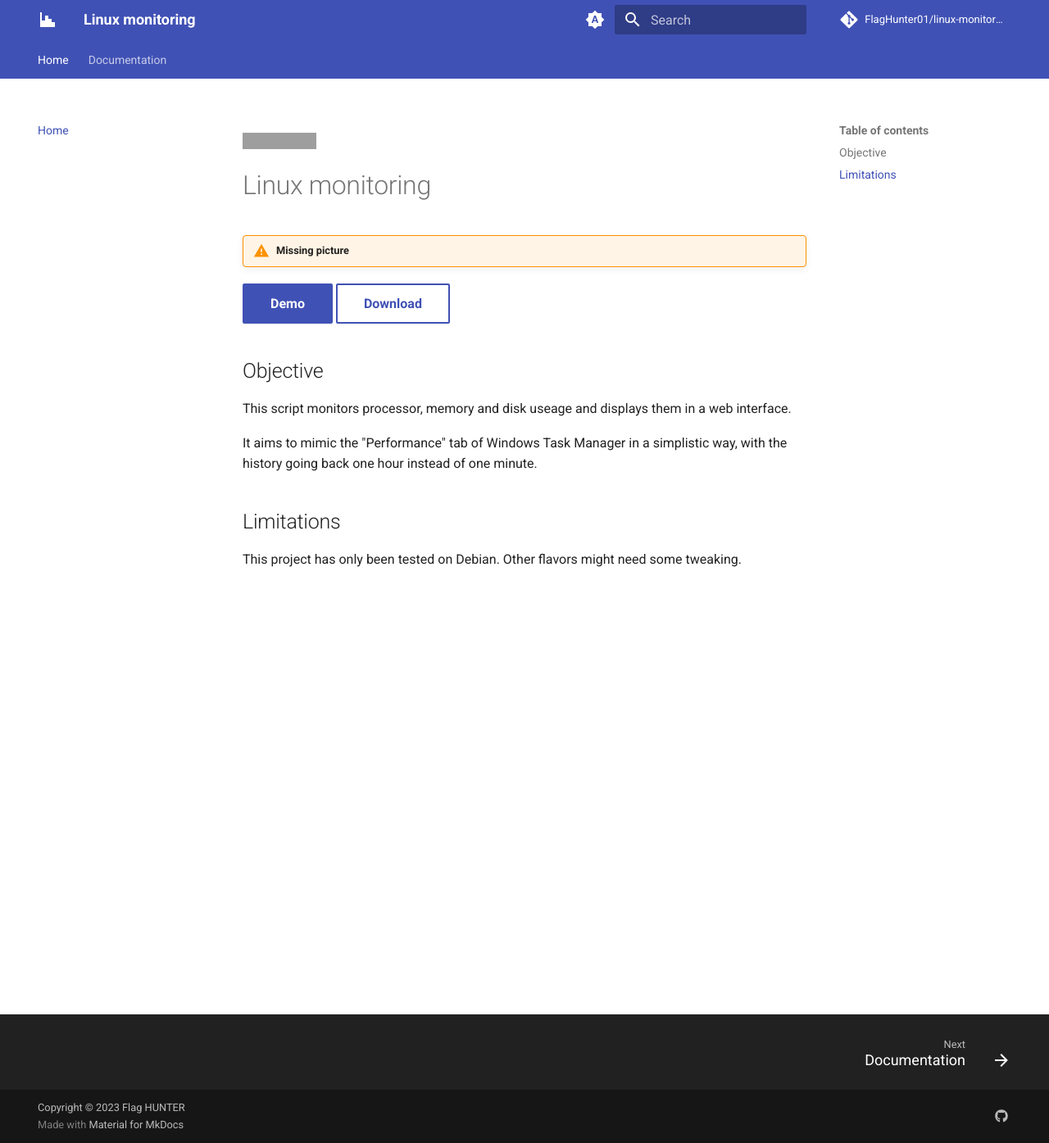
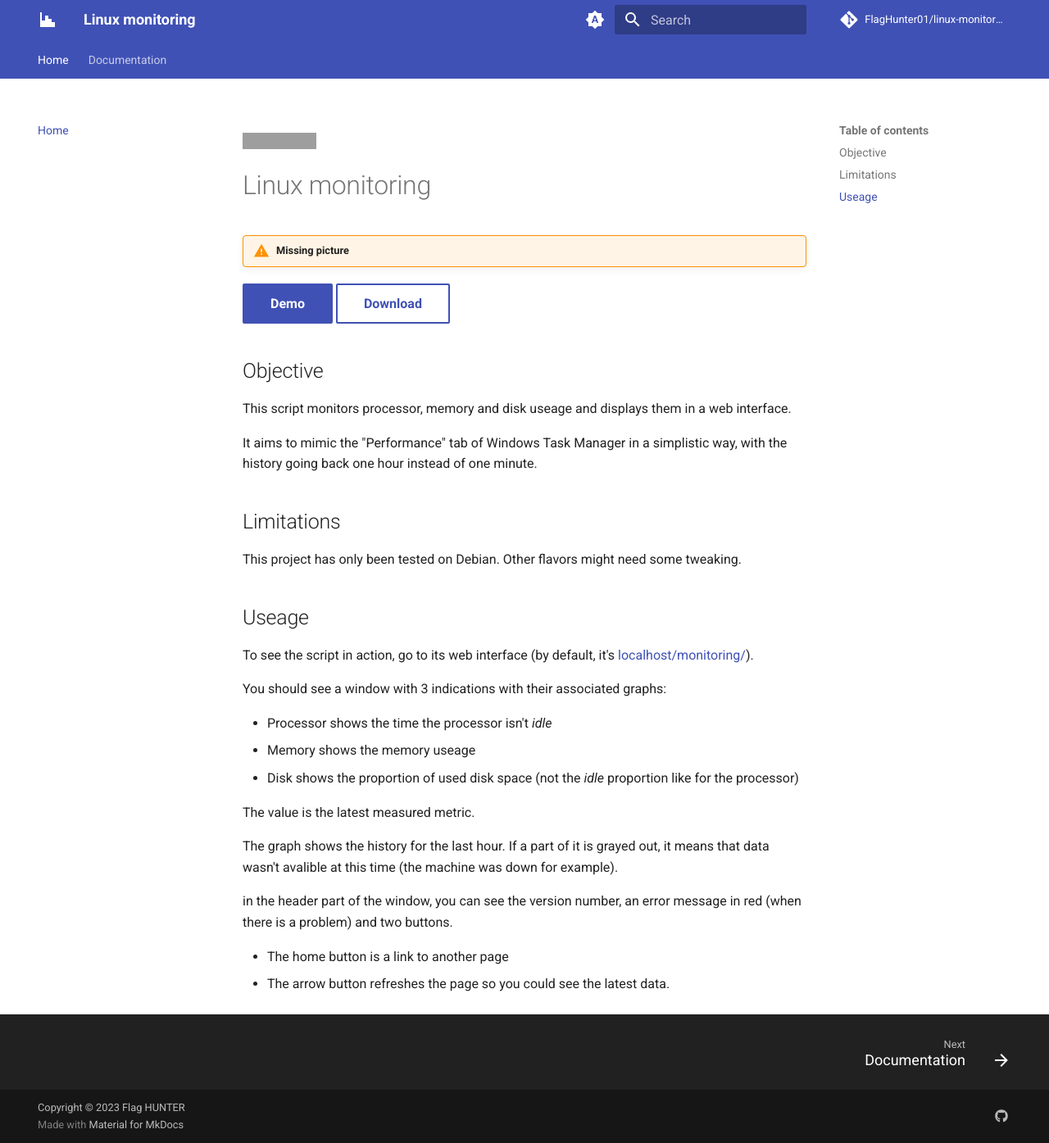
Before and after one commit to FlagHunter01/linux-monitoring, an MkDocs documentation site: the page built from docs/index.md, in a window 1280 px wide and 1395 px high. Shown: the whole window at 82% size. Built offline with MkDocs 1.6.1 and Material for MkDocs 9.7.7, drawn with Linux system fonts in a browser that asks for light colours; comment, search, counter and statistics services are not loaded; grey boxes are pictures that could not be loaded.

Commit message:
Add useage explanation to the homepage

```diff
--- a/docs/index.md
+++ b/docs/index.md
@@ -16,3 +16,22 @@ It aims to mimic the "Performance" tab of Windows Task Manager in a simplistic w
 ## Limitations
 
 This project has only been tested on Debian. Other flavors might need some tweaking.
+
+## Useage
+
+To see the script in action, go to its web interface (by default, it's [localhost/monitoring/](http://=localhost/monitoring/)).
+
+You should see a window with 3 indications with their associated graphs:
+
+ - Processor shows the time the processor isn't *idle*
+ - Memory shows the memory useage
+ - Disk shows the proportion of used disk space (not the *idle* proportion like for the processor)
+
+The value is the latest measured metric.
+
+The graph shows the history for the last hour. If a part of it is grayed out, it means that data wasn't avalible at this time (the machine was down for example).
+
+in the header part of the window, you can see the version number, an error message in red (when there is a problem) and two buttons.
+
+ - The home button is a link to another page
+ - The arrow button refreshes the page so you could see the latest data.
```
